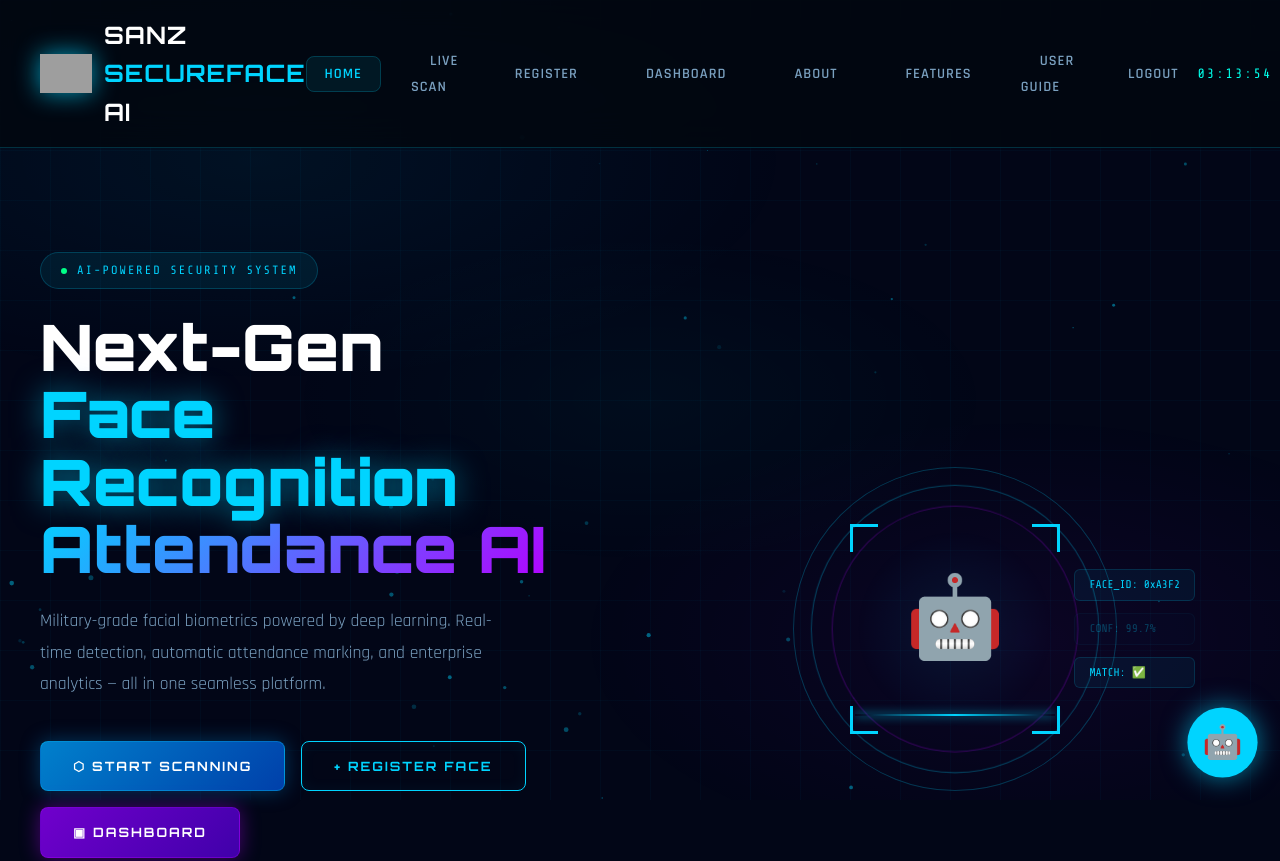
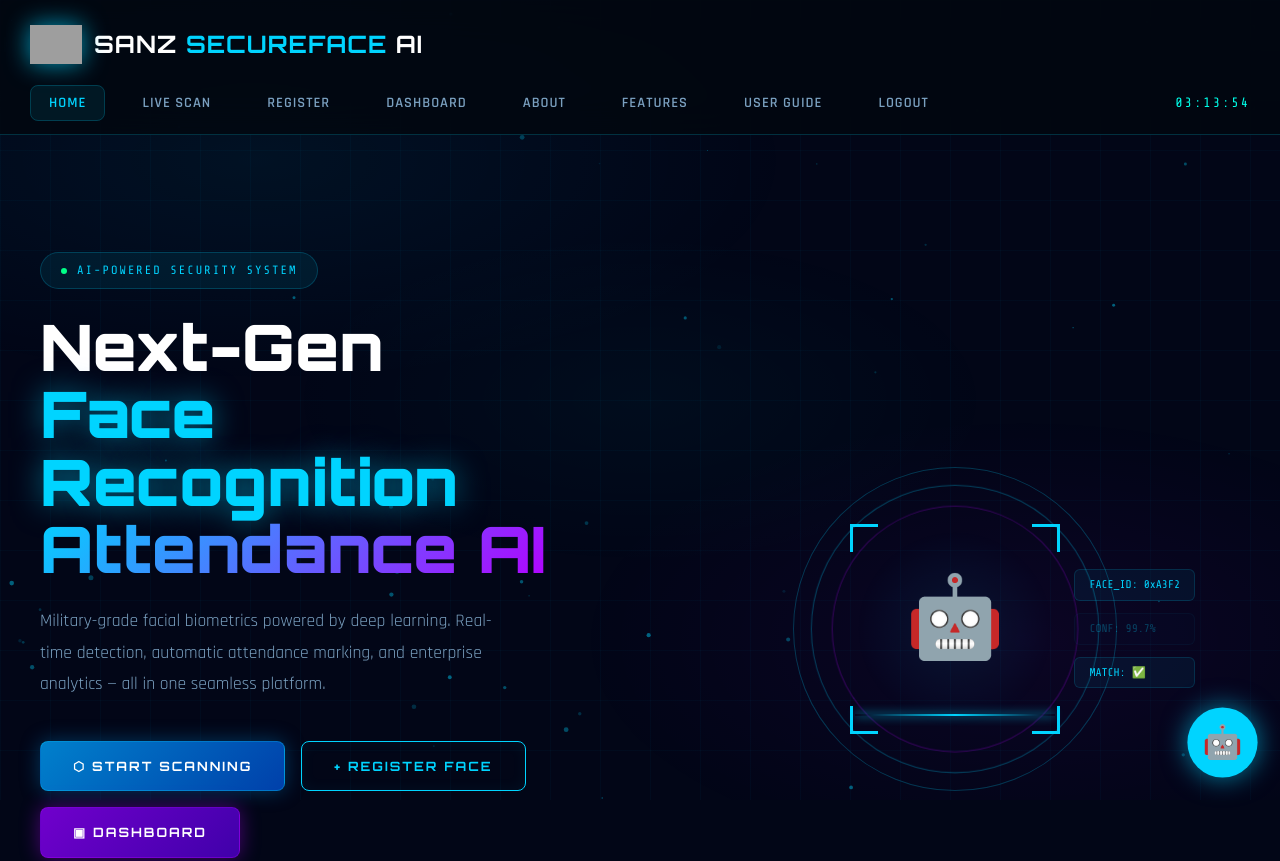
Before and after one commit to sanjaykannan2225/SANZ-SECUREFACE_AI, a website: page public/index.html in a window 1280 px wide. Shown: the top 861 px of the page. Drawn offline with nearby package versions, Linux system fonts and the light colour scheme; no server answers; sample sign-in values are in the browser's storage; grey boxes are pictures that could not be loaded.

Commit message:
Final navbar responsive fix

```diff
--- a/public/index.html
+++ b/public/index.html
@@ -423,6 +423,15 @@ color:white;
 .nav-brand-text span{
 color:#00d4ff;
 }
+
+.navbar{
+display:flex;
+align-items:center;
+justify-content:space-between;
+gap:20px;
+padding:18px 30px;
+flex-wrap:wrap;
+}
 /* ───────────────── MOBILE RESPONSIVE ───────────────── */
 
 @media(max-width:900px){
@@ -511,7 +520,7 @@ left:0;
 width:100%;
 padding:16px 40px;
 display:flex;
-justify-content:space-between;
+justify-content:space-around;
 align-items:center;
 z-index:10000;
 gap:15px;
@@ -549,7 +558,6 @@ display:flex;
 transition:0.4s ease;
 border-top:1px solid rgba(0,212,255,0.1);
 z-index:999;
-gap:30px;
 height:0;
 overflow:hidden;
 opacity:0;
@@ -692,7 +700,8 @@ width:auto;
 padding:0;
 border:none;
 left:0 !important;
-gap:30px;
+gap:18px;
+flex-wrap:wrap;
 height:auto;
 }
 
```
